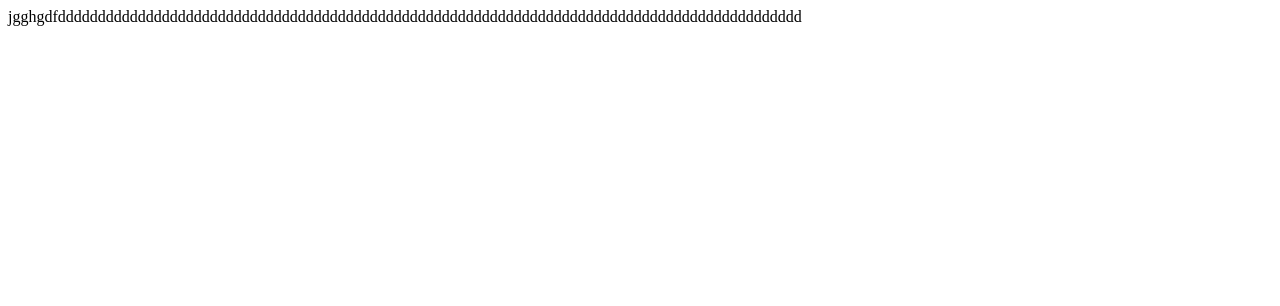
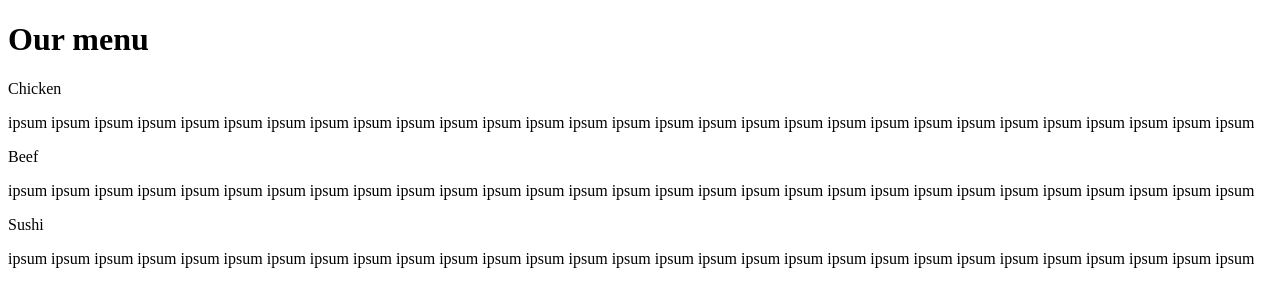
Before and after one commit to MdErfanulhoque/module-2, a plain HTML site: page module2/index.html in a window 1280 px wide. Drawn offline with Linux system fonts and the light colour scheme.

Commit message:
Update index.html
module 2 solution

```diff
--- a/module2/index.html
+++ b/module2/index.html
@@ -1 +1,33 @@
-jgghgdfddddddddddddddddddddddddddddddddddddddddddddddddddddddddddddddddddddddddddddddddddddddddddddd
+<!DOCTYPE html>
+<html>
+<head>
+  <meta charset="utf-8">
+  <meta name="viewport" content="width=device-width, initial-scale=1">
+  <title>trail</title>
+
+<link rel="stylesheet" href="trail.css">
+</head>
+<body>
+	<h1> Our menu</h1>
+	<div id="total">
+		<section class="col-lg-3 col-mg-6"><div class="holder1">
+      	<div id="top1">Chicken</div>
+      	<p> ipsum ipsum ipsum ipsum ipsum  ipsum  ipsum  ipsum  ipsum  ipsum  ipsum  ipsum  ipsum  ipsum  ipsum  ipsum  ipsum  ipsum  ipsum  ipsum  ipsum  ipsum  ipsum  ipsum ipsum ipsum ipsum ipsum  ipsum </p>
+      </div>
+  </section>
+  <section class="col-lg-3 col-mg-6"><div class="holder1">
+      	<div id="top2">Beef</div>
+      	<p> ipsum ipsum ipsum ipsum ipsum  ipsum  ipsum  ipsum  ipsum  ipsum  ipsum  ipsum  ipsum  ipsum  ipsum  ipsum  ipsum  ipsum  ipsum  ipsum  ipsum  ipsum  ipsum ipsum  ipsum  ipsum  ipsum  ipsum  ipsum </p>
+      </div>
+  </section>
+  <section class="col-lg-3 col-mg-12"><div class="holder1">
+      	<div id="top3">Sushi</div>
+      	<p> ipsum ipsum ipsum ipsum ipsum  ipsum  ipsum  ipsum  ipsum  ipsum  ipsum  ipsum  ipsum  ipsum  ipsum  ipsum  ipsum  ipsum  ipsum  ipsum  ipsum  ipsum  ipsum ipsum  ipsum  ipsum  ipsum  ipsum  ipsum </p>
+      </div>
+  </section>
+
+
+  </div>
+
+
+</body>
```
